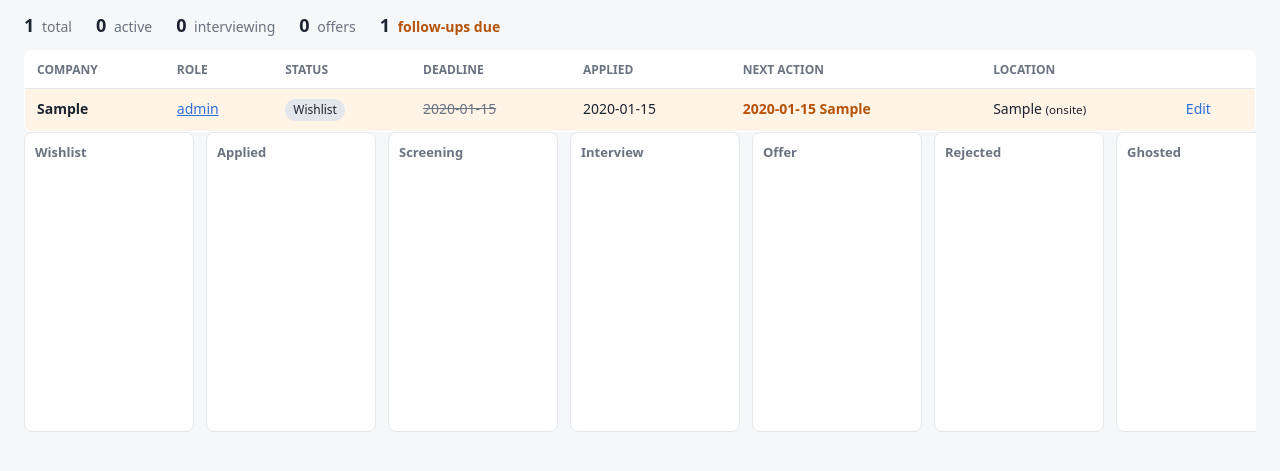
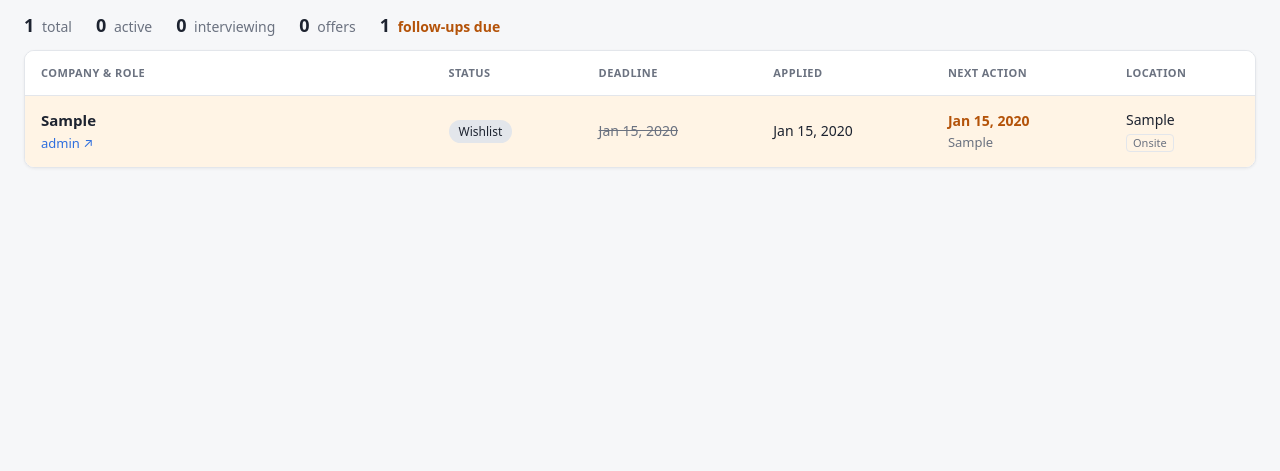
Before and after one commit to avadente/job-tracker, a Flask app: page / in a window 1280 px wide. Shown: the part 68-539 px from the top of the page. Run offline with Flask 3, Linux system fonts and the light colour scheme; tables that the repository leaves empty hold one stand-in row (values such as "Sample post").

Commit message:
Clean up table view and keep the board out of it
- Fix board columns rendering under the table: the grid display rule
  overrode the hidden attribute
- Combine company and role, format dates, truncate long locations,
  and make whole rows clickable to edit
- Remember the selected view in the URL (#board)

Co-Authored-By: Claude Opus 5.5 <noreply@anthropic.com>

```diff
--- a/static/app.js
+++ b/static/app.js
@@ -55,24 +55,31 @@ function isOverdue(a) {
   return a.next_action_date && a.next_action_date <= today() && !CLOSED.has(a.status);
 }
 
+function fmtDate(isoDate) {
+  return new Date(isoDate + "T00:00").toLocaleDateString(undefined, { month: "short", day: "numeric", year: "numeric" });
+}
+
+const blank = '<span class="muted">—</span>';
+
 function daysUntil(isoDate) {
   return Math.round((new Date(isoDate + "T00:00") - new Date(today() + "T00:00")) / 86400000);
 }
 
 // Deadlines only matter until you've applied, so only flag them while on the wishlist.
 function deadlineHtml(a) {
-  if (!a.deadline) return "";
+  if (!a.deadline) return blank;
   const days = daysUntil(a.deadline);
   let cls = "";
   if (a.status === "wishlist" && days < 0) cls = "deadline-passed";
   else if (a.status === "wishlist" && days <= 7) cls = "overdue";
-  return `<span class="${cls}">${esc(a.deadline)}</span>`;
+  return `<span class="${cls}">${fmtDate(a.deadline)}</span>`;
 }
 
 function nextActionHtml(a) {
-  if (!a.next_action && !a.next_action_date) return "";
+  if (!a.next_action && !a.next_action_date) return blank;
   const cls = isOverdue(a) ? "overdue" : "";
-  return `<span class="${cls}">${esc(a.next_action_date || "")} ${esc(a.next_action || "")}</span>`;
+  return `<span class="${cls}">${a.next_action_date ? fmtDate(a.next_action_date) : ""}</span>
+    ${a.next_action ? `<div class="sub">${esc(a.next_action)}</div>` : ""}`;
 }
 
 function render() {
@@ -103,15 +110,19 @@ function renderTable(apps) {
     return String(av).localeCompare(String(bv)) * dir;
   });
   $("#rows").innerHTML = apps.map((a) => `
-    <tr data-id="${a.id}" class="${isOverdue(a) ? "row-overdue" : ""}">
-      <td><strong>${esc(a.company)}</strong>${a.materials.length ? ' <span class="tag" title="Cover letter ready">letter</span>' : ""}</td>
-      <td>${a.url ? `<a href="${esc(a.url)}" target="_blank" rel="noopener">${esc(a.role)}</a>` : esc(a.role)}</td>
+    <tr data-id="${a.id}" class="${isOverdue(a) ? "row-overdue" : ""}" title="Click to edit">
+      <td class="company-cell">
+        <div class="company">${esc(a.company)}${a.materials.length ? ' <span class="tag" title="Cover letter ready">Letter</span>' : ""}</div>
+        <div class="sub">${a.url ? `<a href="${esc(a.url)}" target="_blank" rel="noopener">${esc(a.role)} ↗</a>` : esc(a.role)}</div>
+      </td>
       <td><span class="badge s-${a.status}">${a.status}</span></td>
-      <td>${deadlineHtml(a)}</td>
-      <td>${esc(a.date_applied || "")}</td>
+      <td class="nowrap">${deadlineHtml(a)}</td>
+      <td class="nowrap">${a.date_applied ? fmtDate(a.date_applied) : blank}</td>
       <td>${nextActionHtml(a)}</td>
-      <td>${esc(a.location || "")}${a.work_mode ? ` <small>(${a.work_mode})</small>` : ""}</td>
-      <td><button class="link edit">Edit</button></td>
+      <td class="location-cell">
+        <div class="truncate" title="${esc(a.location || "")}">${a.location ? esc(a.location) : blank}</div>
+        ${a.work_mode ? `<span class="mode">${a.work_mode}</span>` : ""}
+      </td>
     </tr>`).join("");
   $("#empty").hidden = apps.length > 0;
   document.querySelectorAll("th[data-sort]").forEach((th) => {
@@ -183,9 +194,10 @@ $("#search").addEventListener("input", render);
 $("#status-filter").addEventListener("change", render);
 
 document.addEventListener("click", (e) => {
-  const target = e.target.closest(".edit, .card");
+  if (e.target.closest("a")) return; // let links (e.g. the posting) open normally
+  const target = e.target.closest("#rows tr, .card");
   if (!target) return;
-  const id = Number(target.closest("[data-id]").dataset.id);
+  const id = Number(target.dataset.id);
   openForm(state.apps.find((a) => a.id === id));
 });
 
@@ -195,13 +207,17 @@ document.querySelectorAll("th[data-sort]").forEach((th) => th.addEventListener("
   render();
 }));
 
-document.querySelectorAll(".view-toggle button").forEach((btn) => btn.addEventListener("click", () => {
-  state.view = btn.dataset.view;
-  document.querySelectorAll(".view-toggle button").forEach((b) => b.classList.toggle("active", b === btn));
-  $("#table-view").hidden = state.view !== "table";
-  $("#board-view").hidden = state.view !== "board";
+function setView(view) {
+  state.view = view;
+  document.querySelectorAll(".view-toggle button").forEach((b) => b.classList.toggle("active", b.dataset.view === view));
+  $("#table-view").hidden = view !== "table";
+  $("#board-view").hidden = view !== "board";
+  history.replaceState(null, "", view === "board" ? "#board" : location.pathname);
   render();
-}));
+}
+
+document.querySelectorAll(".view-toggle button").forEach((btn) => btn.addEventListener("click", () => setView(btn.dataset.view)));
+if (location.hash === "#board") setView("board");
 
 // Drag cards between board columns to change status
 document.addEventListener("dragstart", (e) => {
--- a/static/style.css
+++ b/static/style.css
@@ -25,6 +25,7 @@
 }
 
 * { box-sizing: border-box; }
+[hidden] { display: none !important; }
 body {
   margin: 0;
   font: 14px/1.45 system-ui, -apple-system, "Segoe UI", sans-serif;
@@ -70,20 +71,48 @@ button.link { border: none; background: none; color: var(--accent); padding: 0;
 .error { margin: 0 24px 12px; padding: 10px 14px; border-radius: 6px; background: var(--danger); color: #fff; }
 
 main { padding: 0 24px 24px; }
-table { width: 100%; border-collapse: collapse; background: var(--surface); border: 1px solid var(--border); border-radius: 8px; overflow: hidden; }
-th, td { text-align: left; padding: 10px 12px; border-bottom: 1px solid var(--border); vertical-align: top; }
-th { cursor: pointer; user-select: none; color: var(--muted); font-weight: 600; font-size: 12px; text-transform: uppercase; }
+.table-wrap {
+  background: var(--surface);
+  border: 1px solid var(--border);
+  border-radius: 10px;
+  box-shadow: 0 1px 3px rgb(0 0 0 / 0.06);
+  overflow-x: auto;
+}
+table { width: 100%; border-collapse: collapse; }
+th, td { text-align: left; padding: 14px 16px; vertical-align: middle; }
+th {
+  position: sticky; top: 0;
+  background: var(--surface);
+  border-bottom: 1px solid var(--border);
+  cursor: pointer; user-select: none; white-space: nowrap;
+  color: var(--muted); font-weight: 600; font-size: 11px; letter-spacing: 0.04em; text-transform: uppercase;
+}
+th:hover { color: var(--text); }
+th.sorted { color: var(--accent); }
 th.sorted::after { content: " ▲"; }
 th.sorted[data-dir="desc"]::after { content: " ▼"; }
-td a { color: var(--accent); }
+tbody tr { border-top: 1px solid var(--border); cursor: pointer; transition: background 0.1s; }
+tbody tr:first-child { border-top: none; }
+tbody tr:hover { background: color-mix(in srgb, var(--accent) 6%, transparent); }
+td a { color: var(--accent); text-decoration: none; }
+td a:hover { text-decoration: underline; }
+.company { font-weight: 600; font-size: 15px; }
+.sub { color: var(--muted); font-size: 13px; margin-top: 2px; }
+.company-cell { min-width: 260px; }
+.location-cell { max-width: 220px; }
+.truncate { overflow: hidden; text-overflow: ellipsis; white-space: nowrap; }
+.mode { display: inline-block; margin-top: 4px; font-size: 11px; color: var(--muted); border: 1px solid var(--border); border-radius: 4px; padding: 0 6px; text-transform: capitalize; }
+.nowrap { white-space: nowrap; }
+.muted { color: var(--muted); }
 .empty { text-align: center; color: var(--muted); padding: 32px; }
 
 .overdue { color: var(--overdue); font-weight: 600; }
 .row-overdue { background: var(--overdue-bg); }
+tbody tr.row-overdue:hover { background: color-mix(in srgb, var(--overdue) 14%, var(--overdue-bg)); }
 .deadline-passed { color: var(--muted); text-decoration: line-through; }
 .card small { display: block; }
 
-.badge { display: inline-block; padding: 2px 8px; border-radius: 999px; font-size: 12px; text-transform: capitalize; background: var(--border); }
+.badge { display: inline-block; padding: 3px 10px; border-radius: 999px; font-size: 12px; font-weight: 500; text-transform: capitalize; background: var(--border); white-space: nowrap; }
 .s-applied { background: #dbe7fd; color: #1e4fa8; }
 .s-screening { background: #e6defc; color: #5b3aa8; }
 .s-interview { background: #fdf0c9; color: #8a6200; }
@@ -112,7 +141,8 @@ dialog::backdrop { background: rgb(0 0 0 / 0.4); }
   header, main { padding-left: 16px; padding-right: 16px; }
 }
 
-.tag { font-size: 11px; padding: 1px 6px; border-radius: 4px; background: var(--accent); color: #fff; vertical-align: middle; }
+.tag { font-size: 10px; font-weight: 600; padding: 1px 6px; margin-left: 4px; border-radius: 4px; vertical-align: 2px;
+       color: var(--accent); background: color-mix(in srgb, var(--accent) 12%, transparent); }
 details summary { cursor: pointer; font-size: 12px; color: var(--muted); }
 details textarea { width: 100%; margin-top: 6px; }
 #materials ul { margin: 4px 0 0; padding-left: 18px; }
--- a/templates/index.html
+++ b/templates/index.html
@@ -29,21 +29,21 @@
 
   <main>
     <section id="table-view">
+      <div class="table-wrap">
         <table>
           <thead>
             <tr>
-            <th data-sort="company">Company</th>
-            <th data-sort="role">Role</th>
+              <th data-sort="company">Company &amp; role</th>
               <th data-sort="status">Status</th>
               <th data-sort="deadline">Deadline</th>
               <th data-sort="date_applied">Applied</th>
               <th data-sort="next_action_date">Next action</th>
               <th data-sort="location">Location</th>
-            <th></th>
             </tr>
           </thead>
           <tbody id="rows"></tbody>
         </table>
+      </div>
       <p id="empty" class="empty" hidden>No applications yet. Add your first one!</p>
     </section>
 
```
Lines whose indentation alone changed are shown as unchanged.
